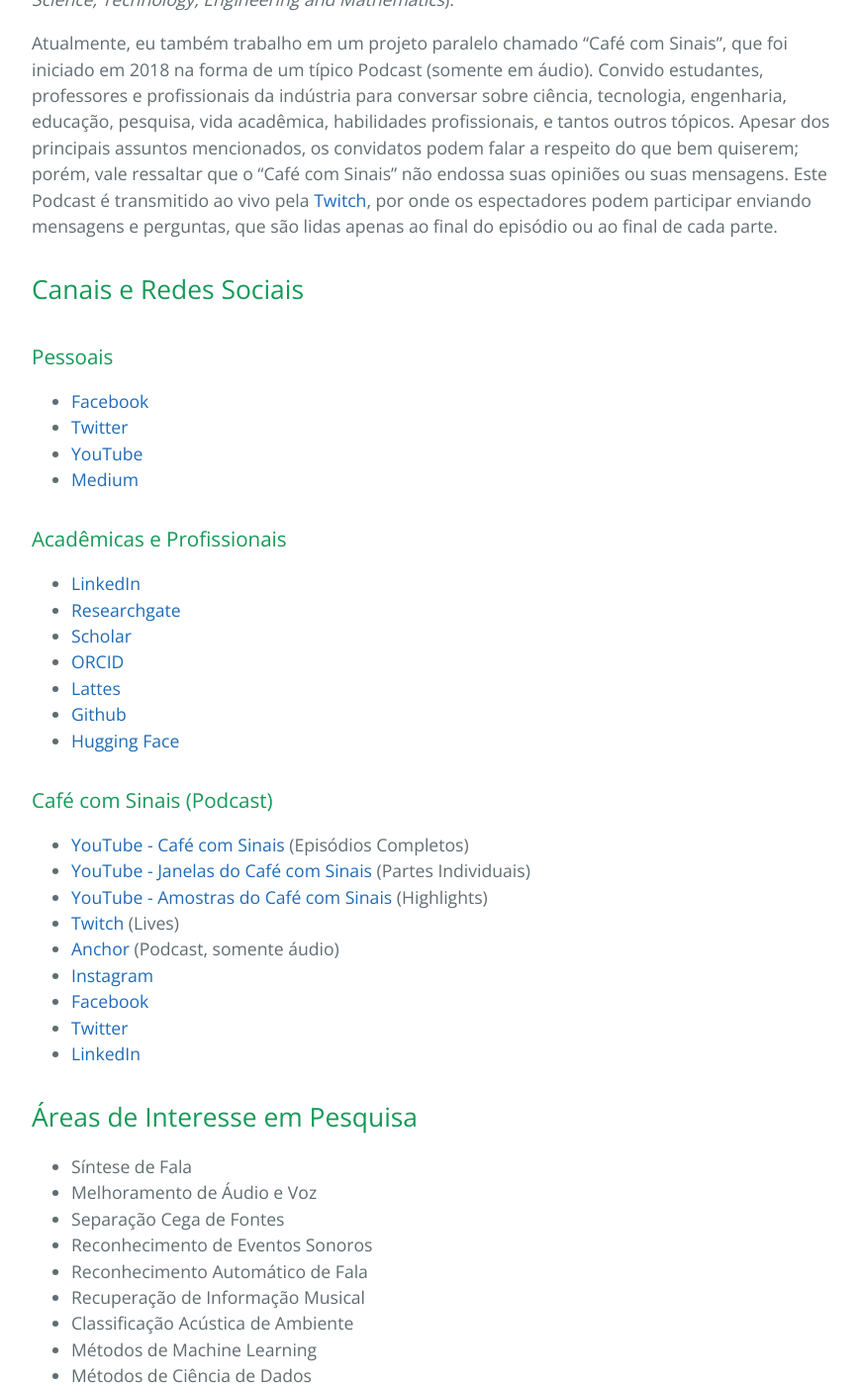
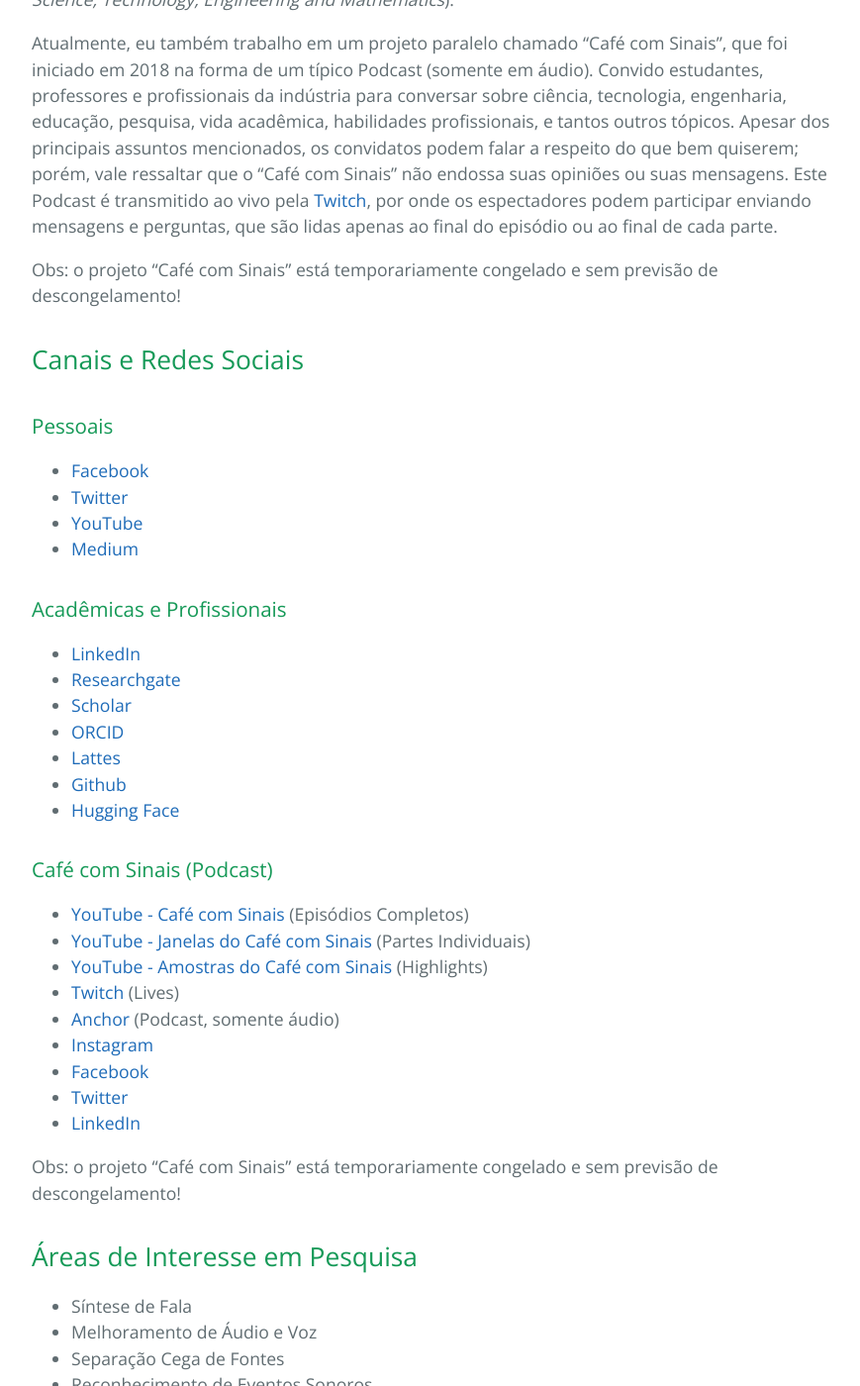
Before and after one commit to tito-spadini/titocaco.github.io, a Jekyll site: the page built from index.md, in a window 1280 px wide and 1400 px high, scrolled down 1317 px. Shown: the whole window at 99% size, without its empty margins (192-1061 px from the left). Built offline with Jekyll 4.4.1, drawn with Linux system fonts in a browser that asks for light colours.

Commit message:
Updating podcast project status

```diff
--- a/index.md
+++ b/index.md
@@ -30,6 +30,8 @@ Acredito que todos os cientistas, por princípio, deveriam utilizar seu conhecim
 
 Atualmente, eu também trabalho em um projeto paralelo chamado "Café com Sinais", que foi iniciado em 2018 na forma de um típico Podcast (somente em áudio). Convido estudantes, professores e profissionais da indústria para conversar sobre ciência, tecnologia, engenharia, educação, pesquisa, vida acadêmica, habilidades profissionais, e tantos outros tópicos. Apesar dos principais assuntos mencionados, os convidatos podem falar a respeito do que bem quiserem; porém, vale ressaltar que o "Café com Sinais" não endossa suas opiniões ou suas mensagens. Este Podcast é transmitido ao vivo pela [Twitch](https://www.twitch.tv/cafecomsinais), por onde os espectadores podem participar enviando mensagens e perguntas, que são lidas apenas ao final do episódio ou ao final de cada parte.
 
+Obs: o projeto "Café com Sinais" está temporariamente congelado e sem previsão de descongelamento!
+
 
 ## Canais e Redes Sociais
 
@@ -61,6 +63,8 @@ Atualmente, eu também trabalho em um projeto paralelo chamado "Café com Sinais
 * [Facebook](https://www.facebook.com/cafecomsinais)
 * [Twitter](https://twitter.com/CafeComSinais)
 * [LinkedIn](https://www.linkedin.com/company/cafecomsinais/)
+
+Obs: o projeto "Café com Sinais" está temporariamente congelado e sem previsão de descongelamento!
 
 ## Áreas de Interesse em Pesquisa
 
```
